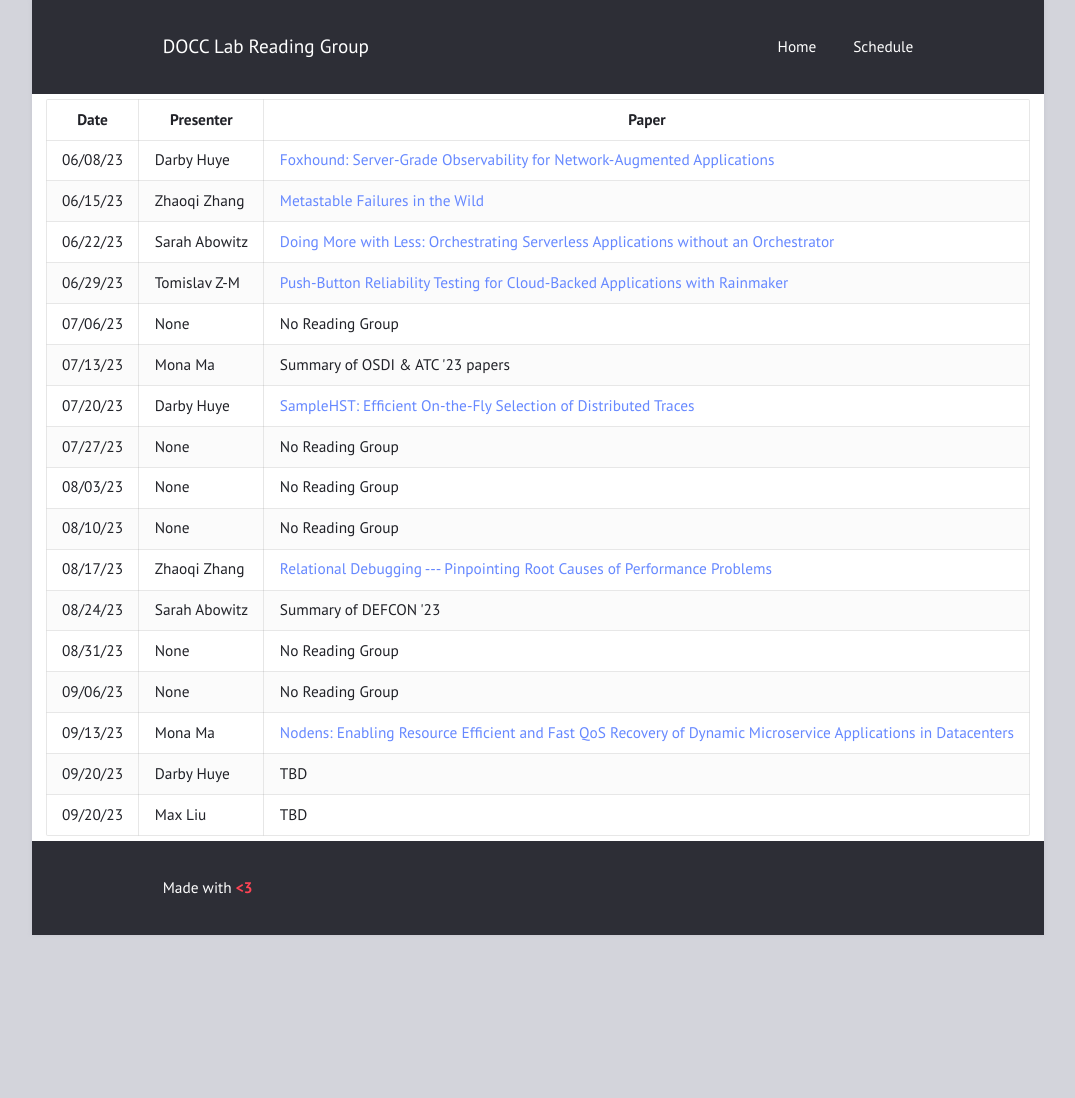
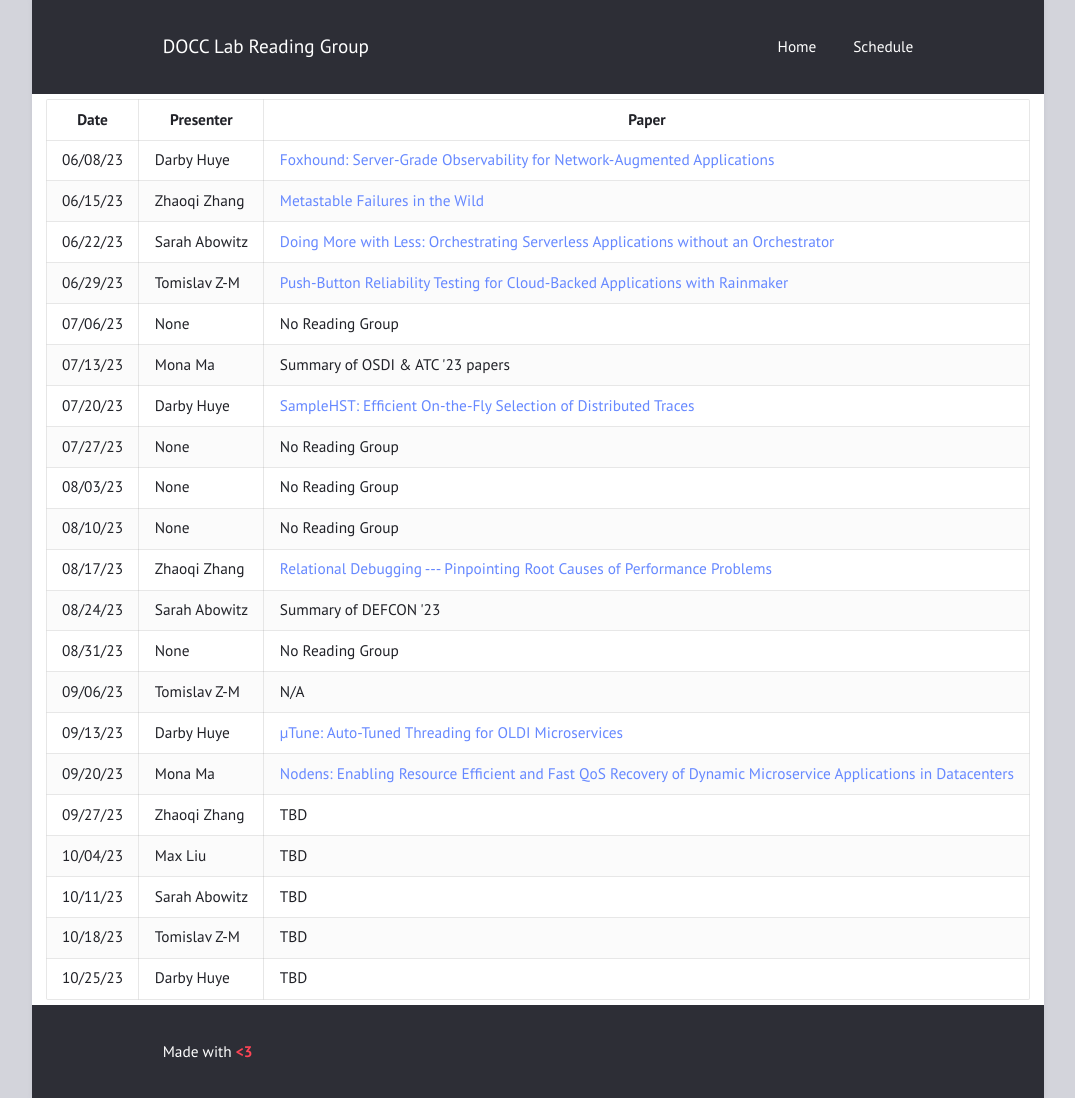
Before and after one commit to docc-lab/reading-group, a Jekyll site: the page built from schedule.html, in a window 1280 px wide. Shown: the whole page, without its empty margins (102-1177 px from the left). Built offline with Jekyll 4.4.1, drawn with Linux system fonts in a browser that asks for light colours; before the commit the page ends 935 px from its top, so only the background shows below that.

Commit message:
update schedule

```diff
--- a/schedule.html
+++ b/schedule.html
@@ -89,24 +89,44 @@ title: "Schedule"
   </tr>
   <tr>
     <td>09/06/23</td>
-    <td>None</td>
-    <td>No Reading Group</td>
+    <td>Tomislav Z-M</td>
+    <td>N/A</td>
   </tr>
   <tr>
     <td>09/13/23</td>
+    <td>Darby Huye</td>
+    <td><a href="https://www.usenix.org/conference/osdi18/presentation/sriraman">µTune: Auto-Tuned Threading for OLDI Microservices</a></td>
+  </tr>
+  <tr>
+    <td>09/20/23</td>
     <td>Mona Ma</td>
     <td><a href="https://www.usenix.org/conference/atc23/presentation/shi">Nodens: Enabling Resource Efficient and Fast QoS Recovery of Dynamic Microservice Applications in Datacenters</a></td>
   </tr>
   <tr>
-    <td>09/20/23</td>
-    <td>Darby Huye</td>
+    <td>09/27/23</td>
+    <td>Zhaoqi Zhang</td>
     <td>TBD</td>
   </tr>
     <tr>
-    <td>09/20/23</td>
+    <td>10/04/23</td>
     <td>Max Liu</td>
     <td>TBD</td>
   </tr>
+    <tr>
+      <td>10/11/23</td>
+      <td>Sarah Abowitz</td>
+      <td>TBD</td>
+    </tr>
+    <tr>
+      <td>10/18/23</td>
+      <td>Tomislav Z-M</td>
+      <td>TBD</td>
+    </tr>
+    <tr>
+      <td>10/25/23</td>
+      <td>Darby Huye</td>
+      <td>TBD</td>
+    </tr>
 </table>
   </div>
 </body>
```
